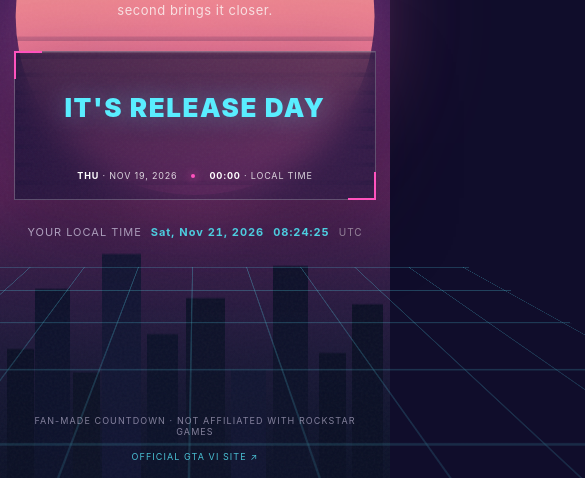
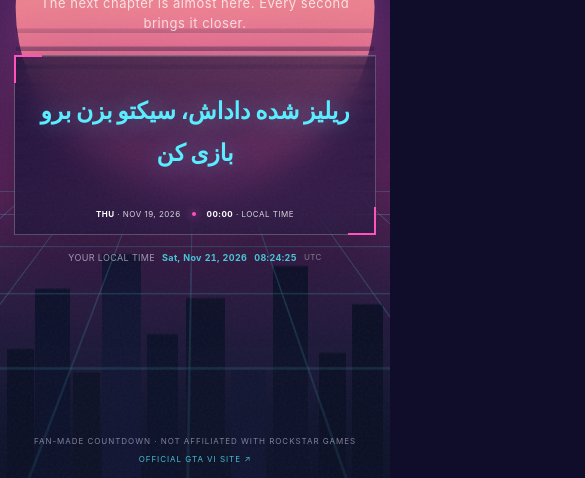
Before and after one commit to 1999mehrsamsoroush1999/gta-vi-countdown, a plain HTML site: page index.html in a window 390 px wide. Shown: the part 366-844 px from the top of the page, 585 px wide, since content can reach past the window. Drawn offline with Linux system fonts and the light colour scheme.

Commit message:
Localize release-day message and fix mobile scrolling

```diff
--- a/index.html
+++ b/index.html
@@ -1,5 +1,5 @@
 <!doctype html>
-<html lang="en">
+<html lang="fa">
 <head>
   <meta charset="utf-8">
   <meta name="viewport" content="width=device-width, initial-scale=1">
@@ -29,20 +29,24 @@
       --glass: rgba(17, 12, 43, .68);
     }
     * { box-sizing: border-box; }
-    html { min-height: 100%; background: var(--night); }
+    html { min-height: 100%; background: var(--night); overflow-x: clip; scroll-behavior: smooth; }
     body {
+      position: relative;
       min-height: 100vh;
+      min-height: 100svh;
+      width: 100%;
       margin: 0;
       color: var(--ink);
       font-family: Inter, ui-sans-serif, system-ui, -apple-system, BlinkMacSystemFont, "Segoe UI", sans-serif;
       background:
         radial-gradient(ellipse at 50% 43%, rgba(255, 79, 188, .22), transparent 42%),
         linear-gradient(180deg, #17113d 0%, #27134b 38%, #60245c 67%, #172447 100%);
-      overflow-x: hidden;
+      overflow-x: clip;
+      overscroll-behavior-x: none;
     }
     body::before {
       content: "";
-      position: fixed;
+      position: absolute;
       inset: 0;
       pointer-events: none;
       opacity: .14;
@@ -50,7 +54,16 @@
       mix-blend-mode: screen;
       z-index: 5;
     }
-    .scene { min-height: 100vh; position: relative; isolation: isolate; display: flex; flex-direction: column; }
+    .scene {
+      min-height: 100vh;
+      min-height: 100svh;
+      width: 100%;
+      position: relative;
+      isolation: isolate;
+      display: flex;
+      flex-direction: column;
+      overflow-x: clip;
+    }
     .sunset {
       position: absolute; z-index: -3; width: min(58vw, 680px); aspect-ratio: 1;
       left: 50%; top: 19%; transform: translateX(-50%); border-radius: 50%;
@@ -84,7 +97,7 @@
       opacity: .92;
     }
     .grid-floor {
-      position: absolute; z-index: -1; left: -20%; right: -20%; bottom: -13vh; height: 38vh;
+      position: absolute; z-index: -1; left: -20%; right: -20%; bottom: 0; height: 34vh;
       transform: perspective(220px) rotateX(56deg);
       transform-origin: top center;
       background-image: linear-gradient(rgba(86, 237, 255, .34) 1px, transparent 1px), linear-gradient(90deg, rgba(86, 237, 255, .34) 1px, transparent 1px);
@@ -121,7 +134,21 @@
     .local-clock { display: flex; align-items: center; justify-content: center; gap: 9px; flex-wrap: wrap; margin-top: 25px; color: rgba(238,229,255,.75); font-size: 11px; letter-spacing: .09em; }
     .local-clock strong { color: var(--cyan); font-variant-numeric: tabular-nums; }
     .timezone { color: rgba(255,255,255,.5); font-size: 10px; }
-    .out-now { display: none; font-size: clamp(26px, 5vw, 54px); color: var(--cyan); font-weight: 950; letter-spacing: .06em; text-shadow: 0 0 26px rgba(86,237,255,.4); padding: 25px 0; }
+    .out-now {
+      display: none;
+      max-width: 100%;
+      margin-inline: auto;
+      padding: 25px 12px;
+      color: var(--cyan);
+      font-size: clamp(22px, 5vw, 48px);
+      font-weight: 950;
+      line-height: 1.55;
+      letter-spacing: 0;
+      direction: rtl;
+      text-align: center;
+      overflow-wrap: anywhere;
+      text-shadow: 0 0 26px rgba(86,237,255,.4);
+    }
     .scene.is-out .timer, .scene.is-out .countdown-label { display: none; }
     .scene.is-out .out-now { display: block; }
     footer { padding: 0 0 22px; display: flex; justify-content: space-between; gap: 14px; align-items: center; color: rgba(235,226,255,.52); font-size: 9px; letter-spacing: .12em; text-transform: uppercase; position: relative; z-index: 2; }
@@ -143,6 +170,54 @@
       .launch-info { gap: 9px 14px; font-size: 9px; letter-spacing: .09em; }
       footer { flex-direction: column; text-align: center; padding-bottom: 16px; }
       .sunset { width: 92vw; top: 24%; }
+    }
+    /* Responsive layout and stable native scrolling on phones */
+    @media (max-width: 560px) {
+      .scene { min-height: 100vh; min-height: 100svh; }
+      .topbar, main, footer { width: calc(100% - 28px); max-width: 1120px; }
+      .topbar { padding: 16px 0 8px; gap: 8px; }
+      .brand { gap: 8px; font-size: 8px; line-height: 1.25; letter-spacing: .1em; }
+      .brand-mark { width: 27px; height: 27px; flex: 0 0 27px; }
+      .brand-mark span { font-size: 11px; }
+      .live { flex: 0 0 auto; gap: 6px; font-size: 7px; letter-spacing: .1em; padding: 7px 8px; }
+      main { padding: clamp(22px, 5vh, 42px) 0 30px; }
+      .eyebrow { letter-spacing: .18em; font-size: 8px; margin-bottom: 15px; }
+      h1 { font-size: clamp(40px, 11.5vw, 64px); line-height: .92; letter-spacing: -.07em; }
+      .subtitle { max-width: 310px; font-size: 13px; line-height: 1.55; margin: 15px 0 22px; }
+      .countdown-wrap { width: 100%; max-width: 430px; padding: 16px 9px 15px; }
+      .countdown-label { font-size: 9px; letter-spacing: .2em; margin-bottom: 14px; }
+      .timer { grid-template-columns: repeat(4, minmax(0, 1fr)); gap: 6px; }
+      .unit { min-width: 0; padding: 12px 2px 10px; }
+      .number { font-size: clamp(24px, 8vw, 36px); letter-spacing: -.06em; }
+      .unit-name { margin-top: 8px; font-size: 7px; letter-spacing: .07em; }
+      .out-now { font-size: clamp(22px, 6vw, 30px); padding: 18px 5px; line-height: 1.8; }
+      .launch-info { gap: 8px 11px; margin-top: 16px; font-size: 8px; letter-spacing: .06em; }
+      .local-clock { gap: 7px; margin-top: 17px; font-size: 9px; letter-spacing: .04em; }
+      .timezone { font-size: 8px; }
+      footer { flex-direction: column; text-align: center; gap: 8px; padding: 0 0 14px; font-size: 8px; }
+      .sunset { width: 92vw; top: 23%; }
+      .horizon { min-height: 180px; }
+    }
+    @media (max-width: 360px) {
+      .topbar, main, footer { width: calc(100% - 22px); }
+      .brand { font-size: 7px; letter-spacing: .07em; }
+      .brand-mark { width: 24px; height: 24px; flex-basis: 24px; }
+      .live { font-size: 6px; padding: 6px 7px; }
+      h1 { font-size: clamp(37px, 11vw, 46px); }
+      .timer { gap: 4px; }
+      .unit { padding-inline: 1px; }
+      .number { font-size: 24px; }
+      .unit-name { font-size: 6px; letter-spacing: .04em; }
+      .launch-info { gap: 7px; font-size: 7px; }
+      .local-clock { font-size: 8px; }
+      .out-now { font-size: 21px; }
+    }
+    @media (max-height: 700px) and (max-width: 560px) {
+      main { padding-top: 16px; padding-bottom: 20px; }
+      .eyebrow { margin-bottom: 10px; }
+      .subtitle { margin-top: 10px; margin-bottom: 16px; }
+      .countdown-wrap { padding-top: 13px; padding-bottom: 12px; }
+      .local-clock { margin-top: 12px; }
     }
     @media (prefers-reduced-motion: reduce) { *, *::before, *::after { animation-duration: .01ms !important; animation-iteration-count: 1 !important; scroll-behavior: auto !important; } }
   </style>
@@ -171,7 +246,7 @@
           <div class="unit"><span class="number" id="minutes">--</span><span class="unit-name">MINUTES</span></div>
           <div class="unit"><span class="number" id="seconds">--</span><span class="unit-name">SECONDS</span></div>
         </div>
-        <div class="out-now" role="status">IT'S RELEASE DAY</div>
+        <div class="out-now" role="status" lang="fa" dir="rtl">ریلیز شده داداش، سیکتو بزن برو بازی کن</div>
         <div class="launch-info">
           <span><strong>THU</strong> · NOV 19, 2026</span><span class="divider"></span><span><strong>00:00</strong> · LOCAL TIME</span>
         </div>
```
